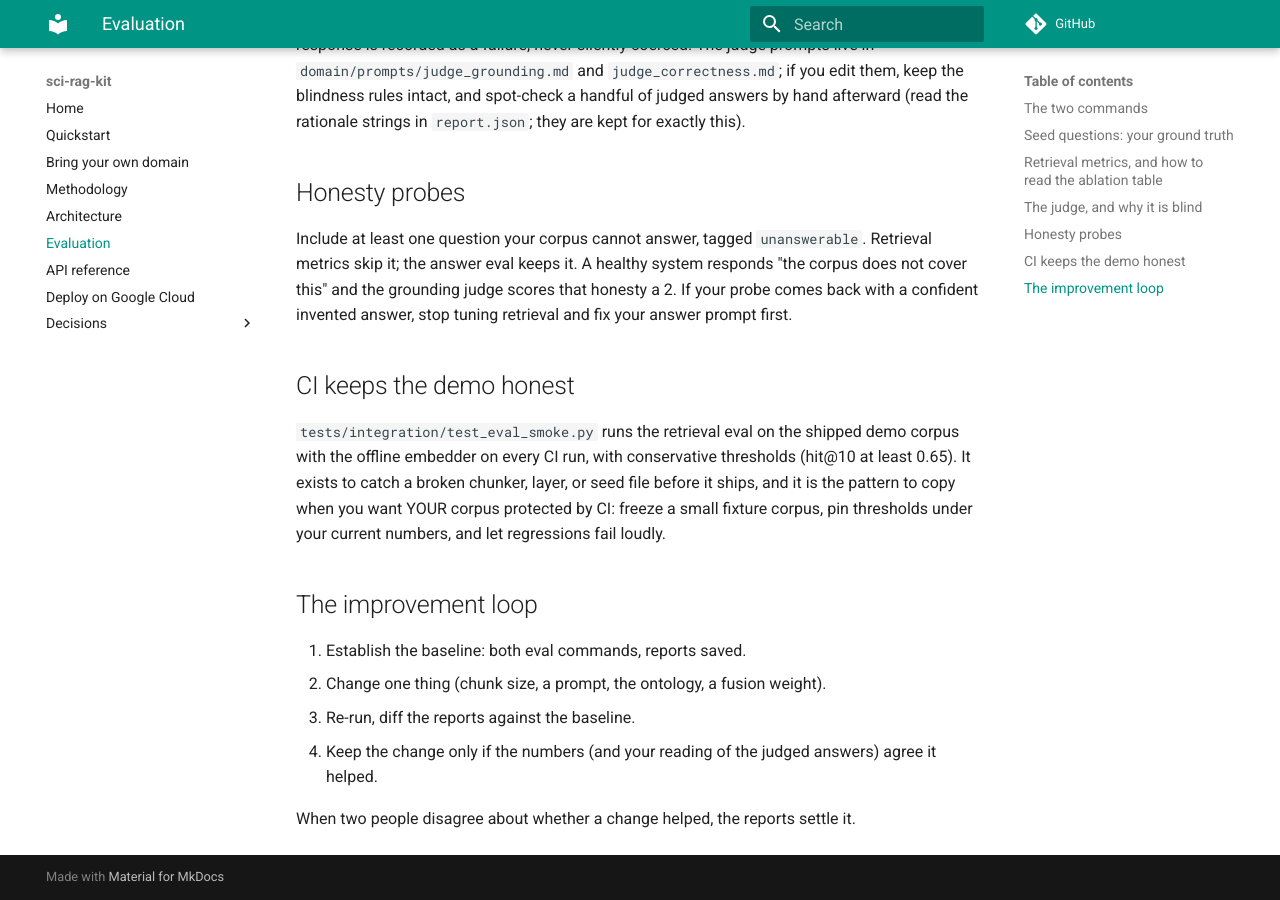
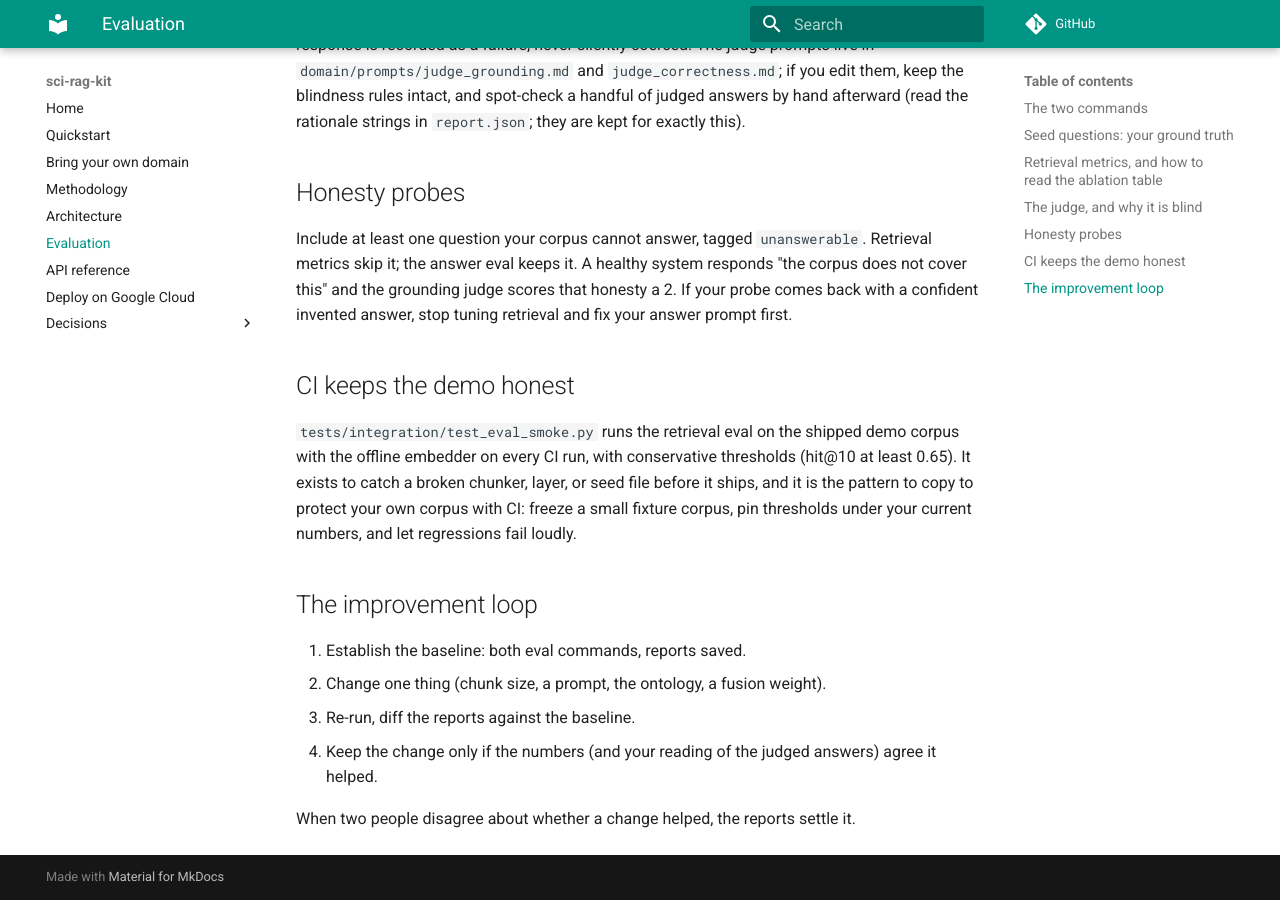
Before and after one commit to sustainability-software-lab/sci-rag-kit, an MkDocs documentation site: the page built from docs/evaluation.md, in a window 1280 px wide and 900 px high, scrolled down 2235 px. Built offline with MkDocs 1.6.1 and Material for MkDocs 9.7.7, drawn with Linux system fonts in a browser that asks for light colours; comment, search, counter and statistics services are not loaded.

Commit message:
docs: VIS to VISS; remove remaining emphatic caps
Co-Authored-By: Claude Fable 5 <noreply@anthropic.com>

```diff
--- a/docs/evaluation.md
+++ b/docs/evaluation.md
@@ -121,7 +121,7 @@ prompt first.
 shipped demo corpus with the offline embedder on every CI run, with
 conservative thresholds (hit@10 at least 0.65). It exists to catch a
 broken chunker, layer, or seed file before it ships, and it is the
-pattern to copy when you want YOUR corpus protected by CI: freeze a
+pattern to copy to protect your own corpus with CI: freeze a
 small fixture corpus, pin thresholds under your current numbers, and let
 regressions fail loudly.
 
```
Also changed, not shown: README.md (+1 -1 lines), docs/bring-your-own-domain.md (+1 -1 lines), docs/methodology.md (+1 -1 lines), 1 other file.
